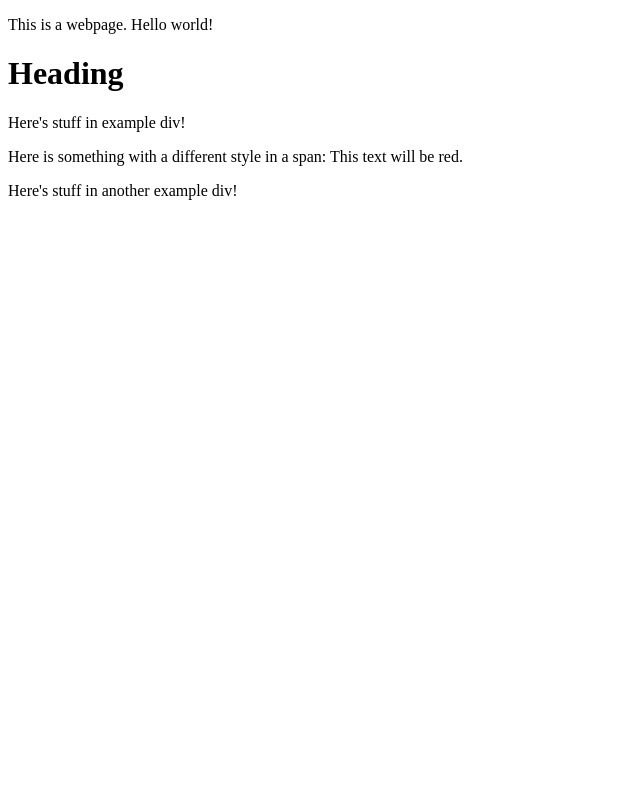
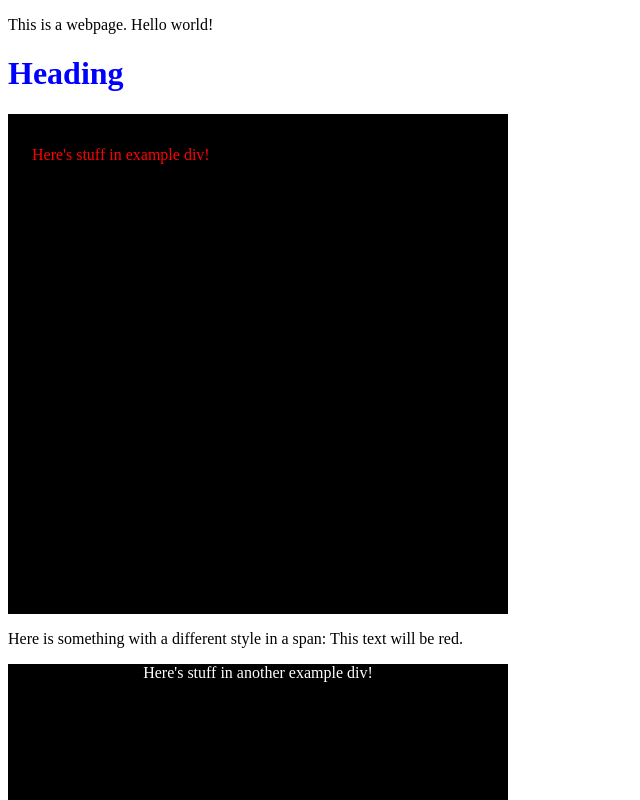
Before and after one commit to andycarnahan/first_website, a plain HTML site: page index.html in a window 1280 px wide. Shown: the top 800 px of the page, without its empty margins (0-640 px from the left). Drawn offline with Linux system fonts and the light colour scheme.

Commit message:
add stylesheet

```diff
--- a/index.html
+++ b/index.html
@@ -4,6 +4,7 @@
   <meta charset="UTF-8">
   <meta name="viewport" content="width=device-width, initial-scale=1.0">
   <meta http-equiv="X-UA-Compatible" content="ie=edge">
+  <link rel="stylesheet" type="text/css" href="style.css">
   <title>My First Webpage</title>
 </head>
 <body>
@@ -12,7 +13,7 @@
   <h1>Heading</h1>
 
   <div class="example-div">
-    Here's stuff in example div!
+    <span class="spaceAroundIt">Here's stuff in example div!</span>
   </div>
 
   <p>Here is something with a different style in a span:
--- /dev/null
+++ b/style.css
@@ -0,0 +1,19 @@
+h1 {
+  color: blue;
+}
+
+.example-div {
+  width: 500px;
+  height: 500px;
+  background-color: black;
+  color: white;
+  text-align: center;
+}
+
+.spaceAroundIt {
+  margin: 1em;
+  padding: 1em;
+  color: red;
+  position: fixed;
+  left: 0;
+}
```
